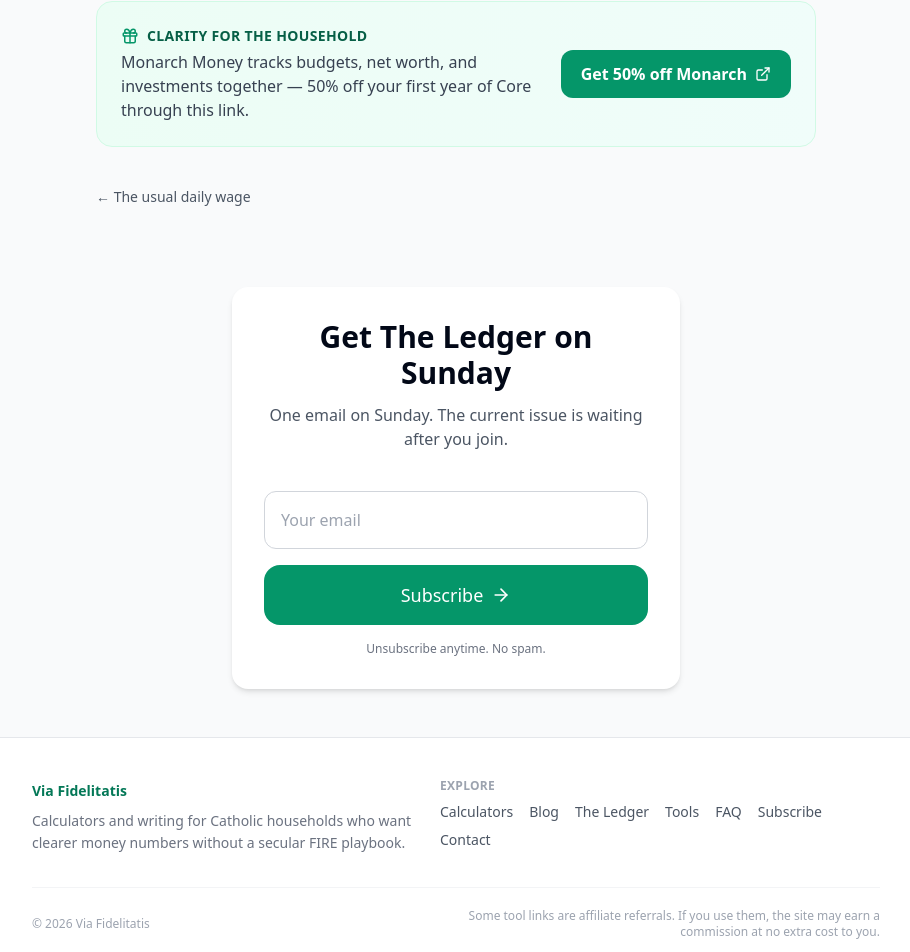
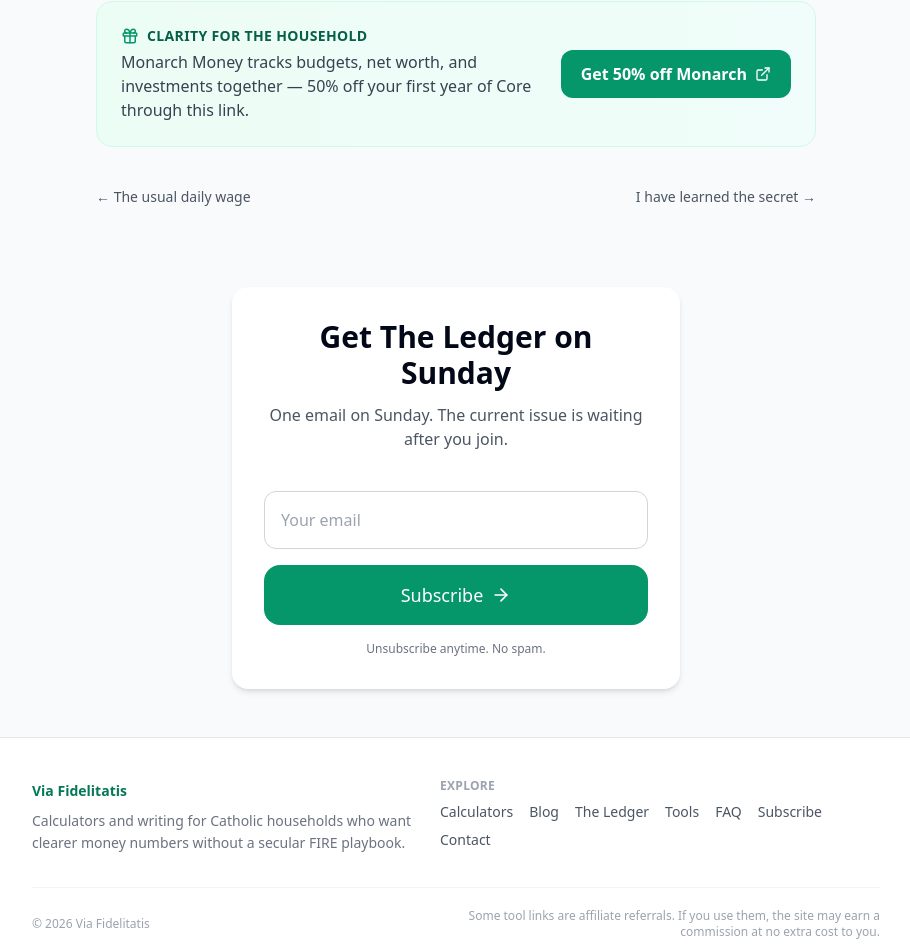
Before and after one commit to daughterpop/super-fi-calc, a React (Vite) app: page /ledger/have-no-anxiety-at-all in a window 1280 px wide. Shown: the part 2753-3705 px from the top of the page, without its empty margins (184-1094 px from the left). Built offline with nearby package versions, Linux system fonts and the light colour scheme.

Commit message:
Ledger Issue 04: I have learned the secret

```diff
--- a/src/data/ledger.js
+++ b/src/data/ledger.js
@@ -17,6 +17,69 @@ export const LANES = [
 ];
 
 export const editions = [
+  {
+    slug: 'learned-the-secret',
+    issue: 4,
+    date: '2026-10-11',
+    sundayLabel: 'Sunday, October 11, 2026',
+    title: 'I have learned the secret',
+    lede:
+      'The second Sunday of October arrives with the warehouse book still open for seven more days and the first real cold nights already on the forecast. This Ledger names the heat that will share the checking account with the candy, vets the last week of the Costco instant-savings book, and sits with Paul, who learned the secret of being content whether the table was full or bare.',
+    lanes: [
+      {
+        lane: 'household',
+        kicker: 'First cold nights',
+        title: 'Write the heat before the thermostat drops',
+        lede:
+          'The first heating bill of the season is not a surprise if you name it this afternoon. Winter coats and the parish gift belong on the same page.',
+        body: [
+          'October’s second week is when the overnight low stops being a novelty and becomes a bill. The furnace cycles once, then twice. The kids come home needing the coat that was fine last March. None of it is optional. All of it arrives while the candy aisle is still pretending to be the main event.',
+          'Sit down once today. Write the estimated first heating cycle — look at last October’s statement if you have it, or the utility’s average. Add the coat or the boots that will not wait. Then put the Sunday envelope on the same line, not after the list. If the page does not balance, the answer is a smaller cart this week, not a quieter gift. Heat comes from wages. So does the tithe.',
+          'Do not raid the emergency fund for the first cold snap, and do not skip the parish to buy bulk candy “while it is on sale.” Those two accounts have jobs. The season can be ordinary once the numbers are written. The scramble starts when they stay unnamed until the bill arrives.',
+        ],
+        tool: {
+          label: 'Tithing & surplus calculator',
+          href: '/calculators/tithing-surplus',
+        },
+      },
+      {
+        lane: 'deal',
+        kicker: 'Last week of the book',
+        title: 'The Costco book closes next Sunday',
+        lede:
+          'Instant savings run through October 18. The card scan is still real. The candy and the machine are still the test.',
+        body: [
+          'Deal pages still agree: Costco’s October instant-savings book began September 21 and ends October 18, 2026. No code. The cut appears when the membership card is scanned, in the warehouse and on many of the same items online. Your warehouse sets the final price. If the tag is missing, the deal is missing.',
+          'Seven days remain. Ordinary goods you already buy — detergent, the pantry staple, the food on this week’s list — can pass the organic-spend test. Bulk Halloween candy and the discounted espresso machine do not. Candy bought “while it is cheap” is manufactured spend if the house did not already plan to serve it. A machine marked down a hundred dollars is a second purchase wearing a red tag.',
+          'If the list on the fridge matches a tagged item, buy it and stop. Do not make a second trip for the book’s last page. Do not open a new membership this week to catch the flyer. The book ends next Sunday. The dues do not. The candy aisle will still be there after the 18th, and so will the next book.',
+        ],
+        verdict: {
+          label: 'Only if',
+          note: 'Only if the tagged item was already on the list. Skip the bulk candy invented for the sale, the espresso machine, and any membership opened for the flyer.',
+        },
+        tool: {
+          label: 'Bonus value calculator',
+          href: '/calculators/bonus-value',
+        },
+      },
+      {
+        lane: 'fidelity',
+        kicker: '28th Sunday in Ordinary Time',
+        title: 'I have learned the secret',
+        lede:
+          'Philippians 4:12–13 is the household reading this week. The invited guests went off to their farm and their business. The feast was ready.',
+        body: [
+          '“I know how to live in humble circumstances; I know also how to live with abundance. In every circumstance and in all things I have learned the secret of being well fed and of going hungry, of living in abundance and of being in need. I can do all things in him who strengthens me.” That is the line that governs the first heating bill and the last page of the warehouse book. Paul does not say the cold will not come. He says he has learned the secret in both seasons. Then he adds the promise: “My God will fully supply whatever you need, in accord with his glorious riches in Christ Jesus.”',
+          'The Gospel is the same invitation in another key. The king prepared the wedding feast. The invited guests refused and went away — one to his farm, another to his business. We do the quieter version when the heating cycle or the red tag becomes the business that keeps us from the table already set. The hall fills with whoever will come. The man without the wedding garment is cast out. The garment is not a feeling after the warehouse. It is the short list already prayed: the tithe named, the heat named, the no to the machine.',
+          'Isaiah promised a feast of rich food and choice wines on the mountain, and the Lord wiping every tear. The household version is smaller and still real. Come to the feast that is already ready — Mass this morning, the envelope on the same page as the furnace, the cart that stops when the list ends. Then the secret Paul learned is not a theory. It is the peace that sits with a written number before the thermostat drops.',
+        ],
+        tool: {
+          label: 'FI path calculator',
+          href: '/calculators/fi-path',
+        },
+      },
+    ],
+  },
   {
     slug: 'have-no-anxiety-at-all',
     issue: 3,
```
